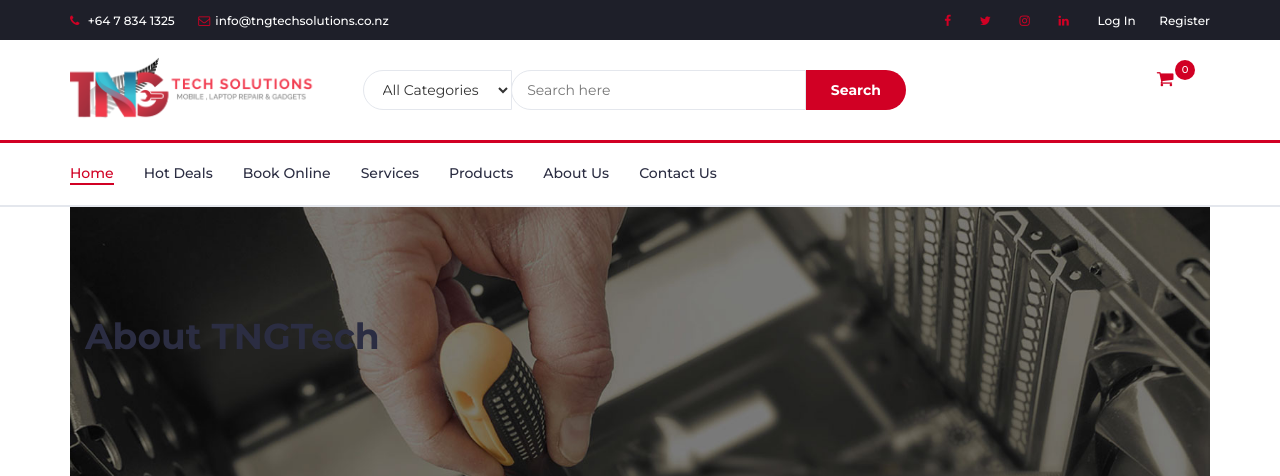
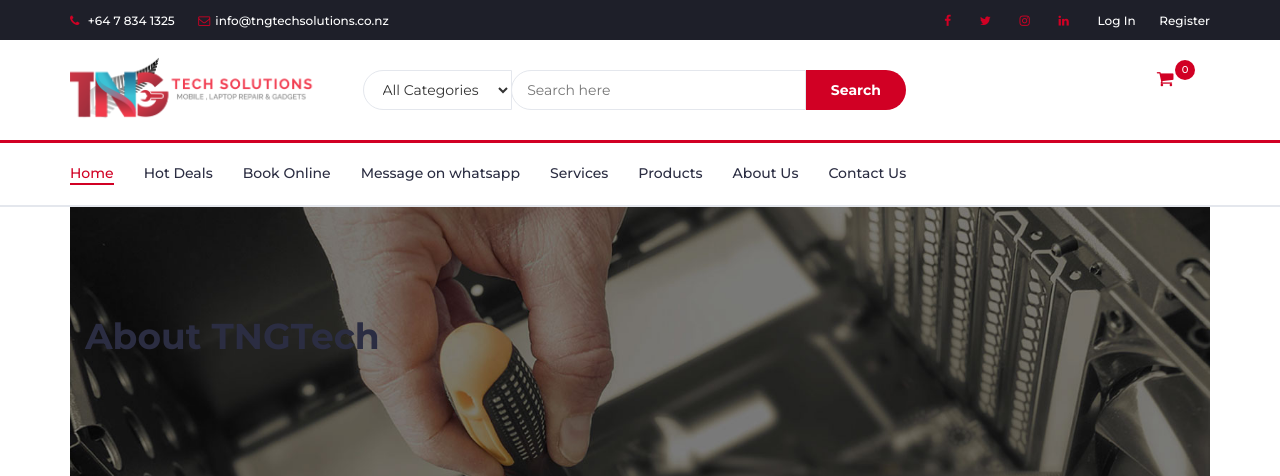
Before and after one commit to avinashd3/tngtech, a Django app: page /about/ in a window 1280 px wide. Shown: the top 476 px of the page. Run offline with Django 3.2, Linux system fonts and the light colour scheme; some libraries are stand-ins or nearby versions.

Commit message:
added whatsapp api in home,base,product page

```diff
--- a/prod/templates/prod/base.html
+++ b/prod/templates/prod/base.html
@@ -326,6 +326,7 @@
 					<li class="active"><a href="{% url 'homie' %}">Home</a></li>
 					<li><a href="#">Hot Deals</a></li>
 					<li><a href="/online-booking/nan/">Book Online</a></li>
+					<li><a href="https://wa.me/message/X66SOD5VCXEAF1">Message on whatsapp</a></li>
 					<li><a href="/serv-prod/serv/">Services</a></li>
 					<li><a href="/serv-prod/prdcts/">Products</a></li>
 					<li><a href="{% url 'about' %}">About Us</a></li>
@@ -470,6 +471,7 @@
 								<li><a href="{% url 'privacy' %}">Privacy Policy</a></li>
 								<!-- <li><a href="#">Orders and Returns</a></li> -->
 								<li><a href="{% url 'tandc' %}">Terms & Conditions</a></li>
+								<li><a href="https://wa.me/message/X66SOD5VCXEAF1">Message on whatsapp</a></li>
 							</ul>
 						</div>
 					</div>
@@ -482,7 +484,7 @@
 								<li><a href="/order-summary/">View Cart</a></li>
 								<!-- <li><a href="#">Wishlist</a></li> -->
 								<li><a href="#">Track My Order</a></li>
-								<li><a href="#">Help</a></li>
+								<li><a href="https://wa.me/message/X66SOD5VCXEAF1">Message on whatsapp for help</a></li>
 							</ul>
 						</div>
 					</div>
--- a/prod/templates/prod/home-page.html
+++ b/prod/templates/prod/home-page.html
@@ -426,6 +426,7 @@
 					<li class="active"><a href="{% url 'homie' %}">Home</a></li>
 					<li><a href="#">Hot Deals</a></li>
 					<li><a href="online-booking/nan/">Book Online</a></li>
+					<li><a href="https://wa.me/message/X66SOD5VCXEAF1">Message on whatsapp</a></li>
 					<li>
 						<a href="product.php/">Products</a>
 						<!-- <a href="serv-prod/prdcts/" id="dropdownMenuLink"
@@ -1279,6 +1280,7 @@
 								<li><a href="{% url 'privacy' %}">Privacy Policy</a></li>
 								<!-- <li><a href="#">Orders and Returns</a></li> -->
 								<li><a href="{% url 'tandc' %}">Terms & Conditions</a></li>
+								<li><a href="https://wa.me/message/X66SOD5VCXEAF1">Message on whatsapp</a></li>
 							</ul>
 						</div>
 					</div>
@@ -1291,7 +1293,7 @@
 								<li><a href="/order-summary/">View Cart</a></li>
 								<!-- <li><a href="#">Wishlist</a></li> -->
 								<li><a href="#">Track My Order</a></li>
-								<li><a href="#">Help</a></li>
+								<li><a href="https://wa.me/message/X66SOD5VCXEAF1">Message on whatsapp for quick Help</a></li>
 							</ul>
 						</div>
 					</div>
--- a/prod/templates/prod/product-page.html
+++ b/prod/templates/prod/product-page.html
@@ -286,6 +286,7 @@
 					<li class="active"><a href="{% url 'homie' %}">Home</a></li>
 					<li><a href="#">Hot Deals</a></li>
 					<li><a href="/online-booking/nan/">Book Online</a></li>
+					<li><a href="https://wa.me/message/X66SOD5VCXEAF1">Message on whatsapp</a></li>
 					<li><a href="/serv-prod/serv/">Services</a></li>
 					<li><a href="/serv-prod/prdcts/">Products</a></li>
 					<li><a href="{% url 'about' %}">About Us</a></li>
@@ -964,6 +965,7 @@
 								<li><a href="{% url 'privacy' %}">Privacy Policy</a></li>
 								<!-- <li><a href="#">Orders and Returns</a></li> -->
 								<li><a href="{% url 'tandc' %}">Terms & Conditions</a></li>
+								<li><a href="https://wa.me/message/X66SOD5VCXEAF1">Message on whatsapp</a></li>
 							</ul>
 						</div>
 					</div>
@@ -976,7 +978,7 @@
 								<li><a href="/order-summary/">View Cart</a></li>
 								<!-- <li><a href="#">Wishlist</a></li> -->
 								<li><a href="#">Track My Order</a></li>
-								<li><a href="#">Help</a></li>
+								<li><a href="https://wa.me/message/X66SOD5VCXEAF1">Message on whatsapp for help</a></li>
 							</ul>
 						</div>
 					</div>
```
